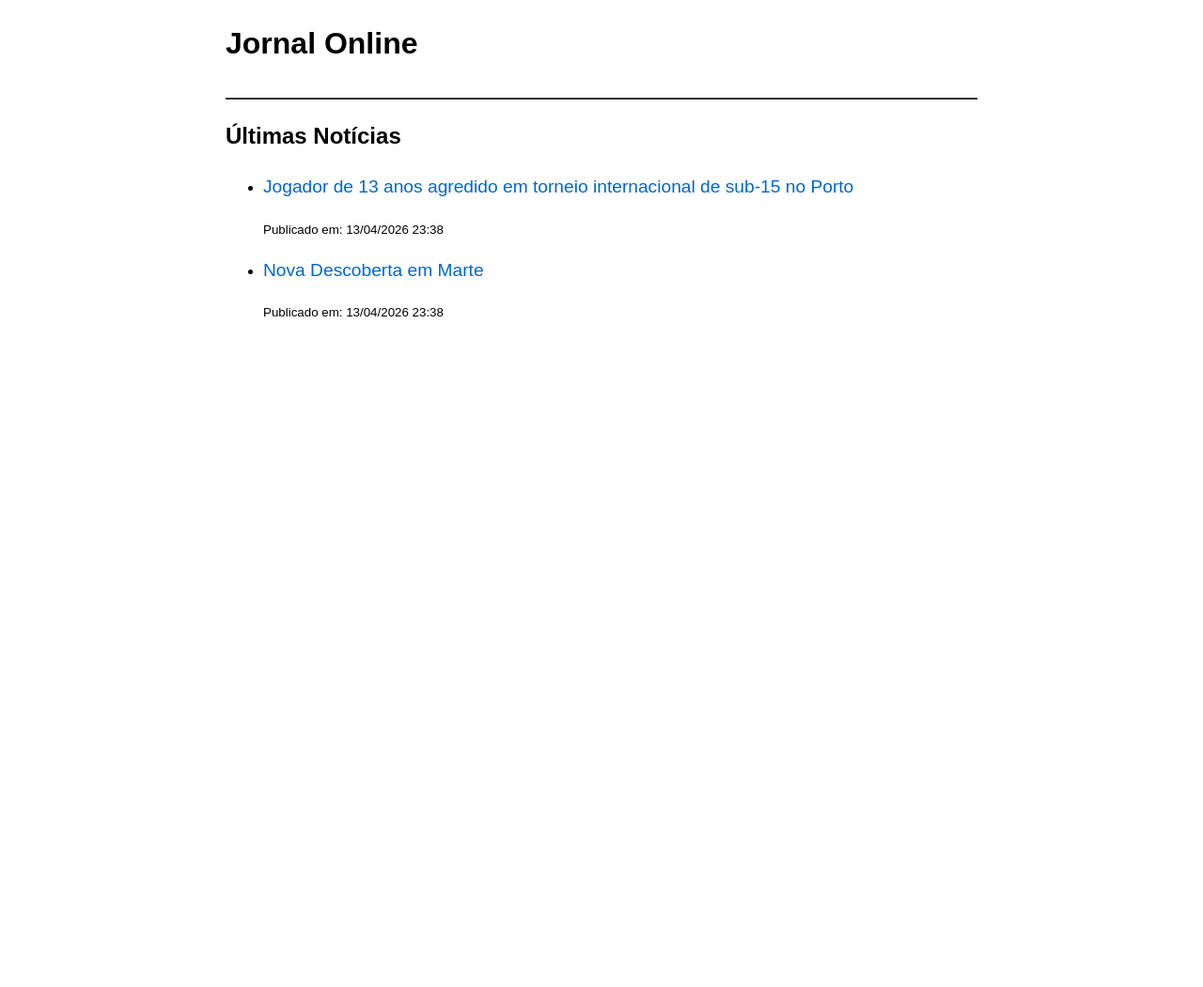
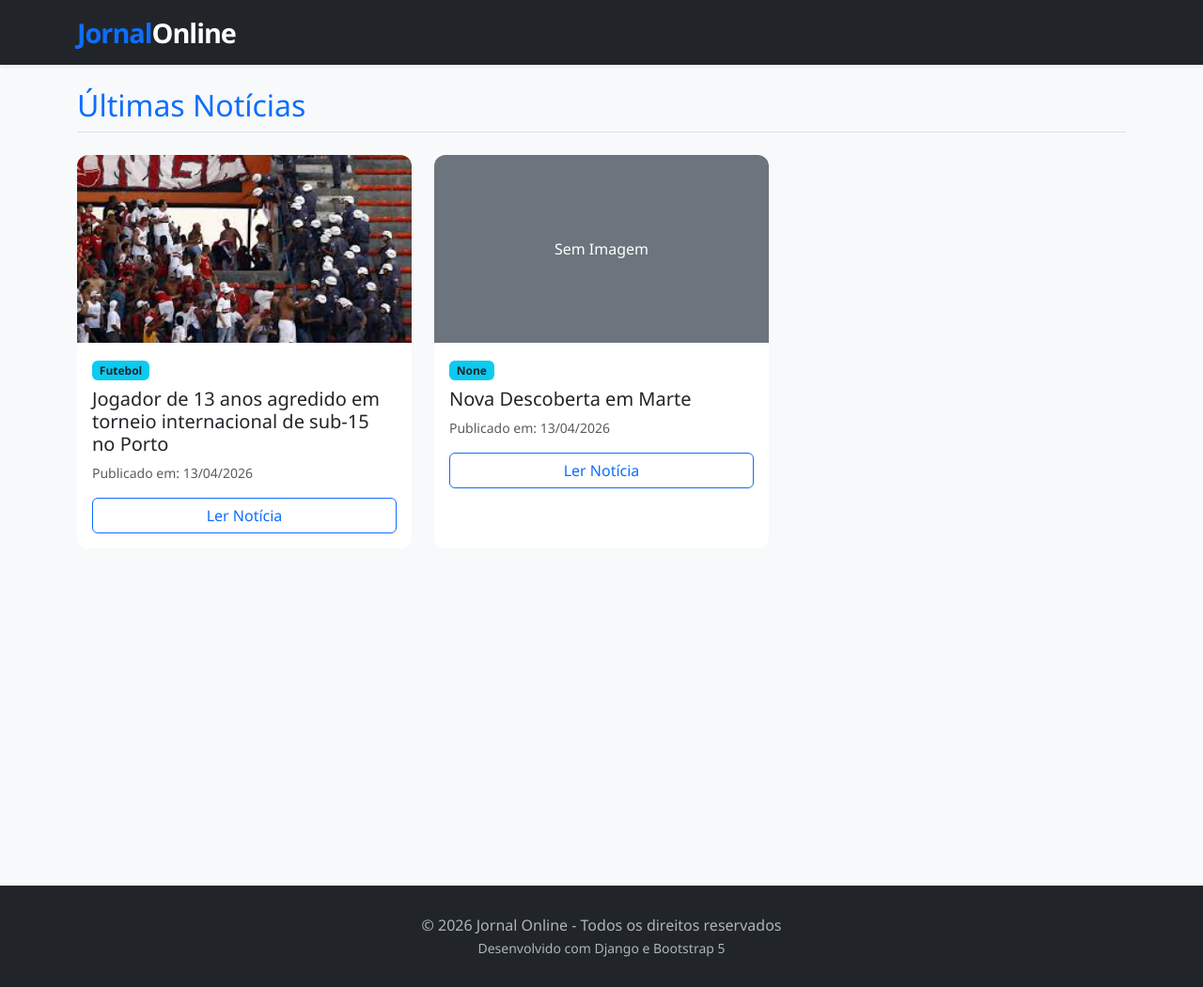
Before and after one commit to WolfZ1tooo17/JornalDjango, a Django app: page / in a window 1280 px wide. Shown: the whole page at 94% size. Before the commit the page ends 337 px from the top, so only its background shows below. Run offline with Django 5.2, Linux system fonts and the light colour scheme; data comes from the database, SQL or seed files in the repository; both versions use the stored data as it was after the commit.

Commit message:
Atualizzar Pag inicial

```diff
--- a/jornal/templates/jornal/base.html
+++ b/jornal/templates/jornal/base.html
@@ -4,26 +4,33 @@
     <meta charset="UTF-8">
     <meta name="viewport" content="width=device-width, initial-scale=1.0">
     <title>Jornal Online</title>
+    <link href="https://cdn.jsdelivr.net/npm/bootstrap@5.3.0/dist/css/bootstrap.min.css" rel="stylesheet">
     <style>
-        body { font-family: Arial, sans-serif; margin: 20px; line-height: 1.6; }
-        header { border-bottom: 2px solid #333; padding-bottom: 10px; margin-bottom: 20px; }
-        .container { max-width: 800px; margin: auto; }
-        .artigo-link { font-size: 1.2em; text-decoration: none; color: #0066cc; }
-        .artigo-link:hover { text-decoration: underline; }
-        .comentario { border: 1px solid #ddd; padding: 10px; margin-bottom: 10px; border-radius: 5px; }
-        .btn { display: inline-block; background: #333; color: #fff; padding: 10px 15px; text-decoration: none; border-radius: 5px; border: none; cursor: pointer; }
-        .btn:hover { background: #555; }
-        textarea { width: 100%; height: 100px; margin-bottom: 10px; }
+        body { background-color: #f8f9fa; font-family: 'Segoe UI', Tahoma, Geneva, Verdana, sans-serif; }
+        .navbar-brand { font-weight: bold; font-size: 1.8rem; letter-spacing: -1px; }
+        .card { transition: transform 0.2s, box-shadow 0.2s; border: none; border-radius: 12px; overflow: hidden; }
+        .card:hover { transform: translateY(-5px ); box-shadow: 0 10px 20px rgba(0,0,0,0.12); }
+        .footer { background: #212529; color: #adb5bd; padding: 30px 0; margin-top: 50px; }
+        .btn-primary { border-radius: 8px; font-weight: 600; }
     </style>
 </head>
 <body>
-    <div class="container">
-        <header>
-            <h1><a href="{% url 'lista_artigos' %}" style="text-decoration: none; color: inherit;">Jornal Online</a></h1>
-        </header>
-        <main>
-            {% block content %}{% endblock %}
-        </main>
+    <nav class="navbar navbar-expand-lg navbar-dark bg-dark shadow-sm mb-4">
+        <div class="container">
+            <a class="navbar-brand text-white" href="{% url 'lista_artigos' %}">
+                <span class="text-primary">Jornal</span>Online
+            </a>
+        </div>
+    </nav>
+    <div class="container min-vh-100">
+        {% block content %}{% endblock %}
     </div>
+    <footer class="footer text-center">
+        <div class="container">
+            <p class="mb-0">&copy; 2026 Jornal Online - Todos os direitos reservados</p>
+            <small>Desenvolvido com Django e Bootstrap 5</small>
+        </div>
+    </footer>
+    <script src="https://cdn.jsdelivr.net/npm/bootstrap@5.3.0/dist/js/bootstrap.bundle.min.js"></script>
 </body>
 </html>
--- a/jornal/templates/jornal/lista_artigos.html
+++ b/jornal/templates/jornal/lista_artigos.html
@@ -1,15 +1,33 @@
 {% extends 'jornal/base.html' %}
 
 {% block content %}
-    <h2>Últimas Notícias</h2>
-    <ul>
+    <h2 class="mb-4 text-primary border-bottom pb-2">Últimas Notícias</h2>
+
+    <div class="row">
         {% for artigo in artigos %}
-            <li>
-                <a href="{% url 'detalhe_artigo' artigo.id %}" class="artigo-link">{{ artigo.titulo }}</a>
-                <p><small>Publicado em: {{ artigo.data_publicacao|date:"d/m/Y H:i" }}</small></p>
-            </li>
+            <div class="col-md-4 mb-4">
+                <div class="card h-100">
+                    {% if artigo.imagem %}
+                        <img src="{{ artigo.imagem.url }}" class="card-img-top" alt="{{ artigo.titulo }}" style="height: 200px; object-fit: cover;">
+                    {% else %}
+                        <div class="bg-secondary text-white d-flex align-items-center justify-content-center" style="height: 200px;">
+                            <span>Sem Imagem</span>
+                        </div>
+                    {% endif %}
+                    <div class="card-body">
+                        <span class="badge bg-info text-dark mb-2">{{ artigo.categoria }}</span>
+                        <h5 class="card-title">{{ artigo.titulo }}</h5>
+                        <p class="card-text text-muted small">
+                            Publicado em: {{ artigo.data_publicacao|date:"d/m/Y" }}
+                        </p>
+                        <a href="{% url 'detalhe_artigo' artigo.id %}" class="btn btn-outline-primary w-100">Ler Notícia</a>
+                    </div>
+                </div>
+            </div>
         {% empty %}
-            <li>Ainda não há notícias publicadas.</li>
+            <div class="col-12 text-center py-5">
+                <h3>Ainda não há notícias publicadas.</h3>
+            </div>
         {% endfor %}
-    </ul>
+    </div>
 {% endblock %}
```
Also changed, not shown: db.sqlite3.
